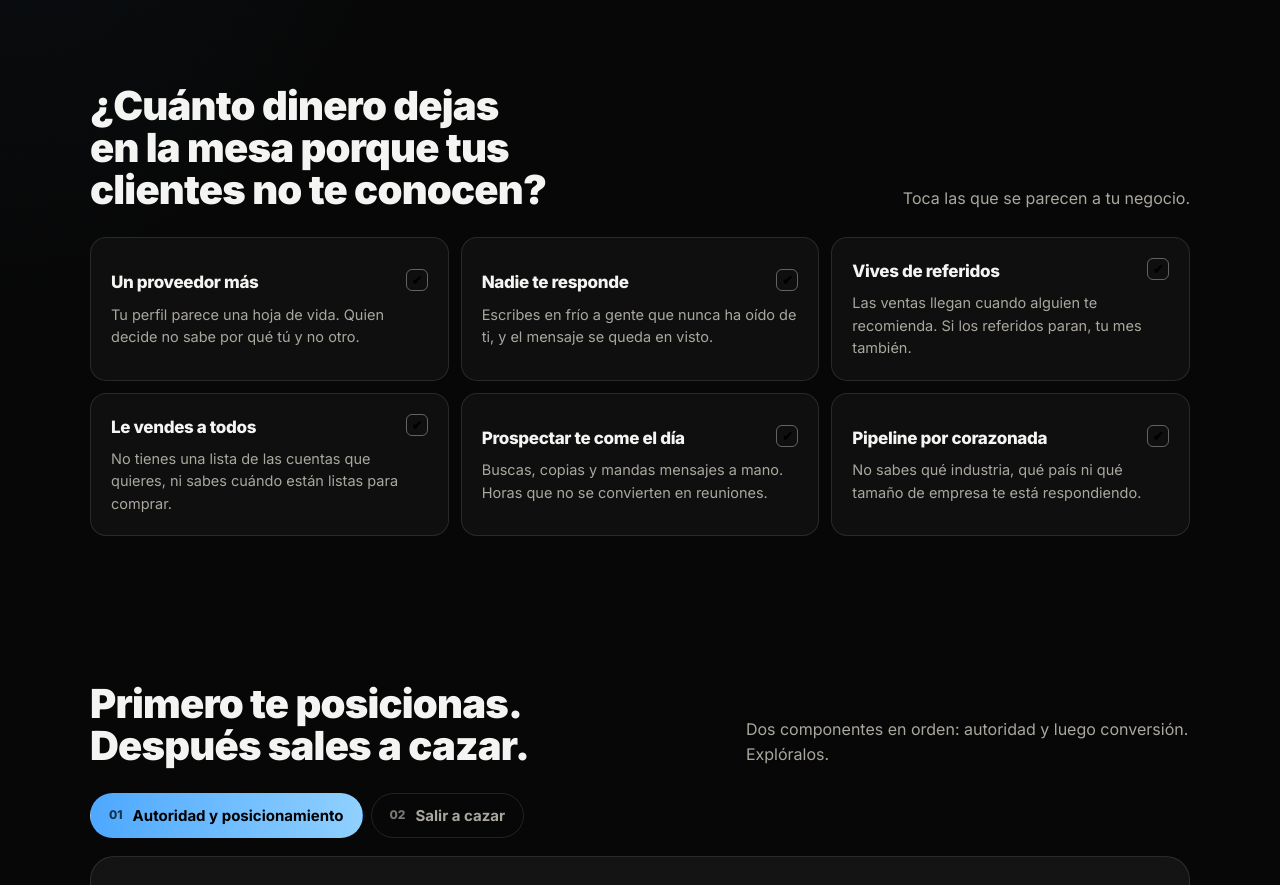
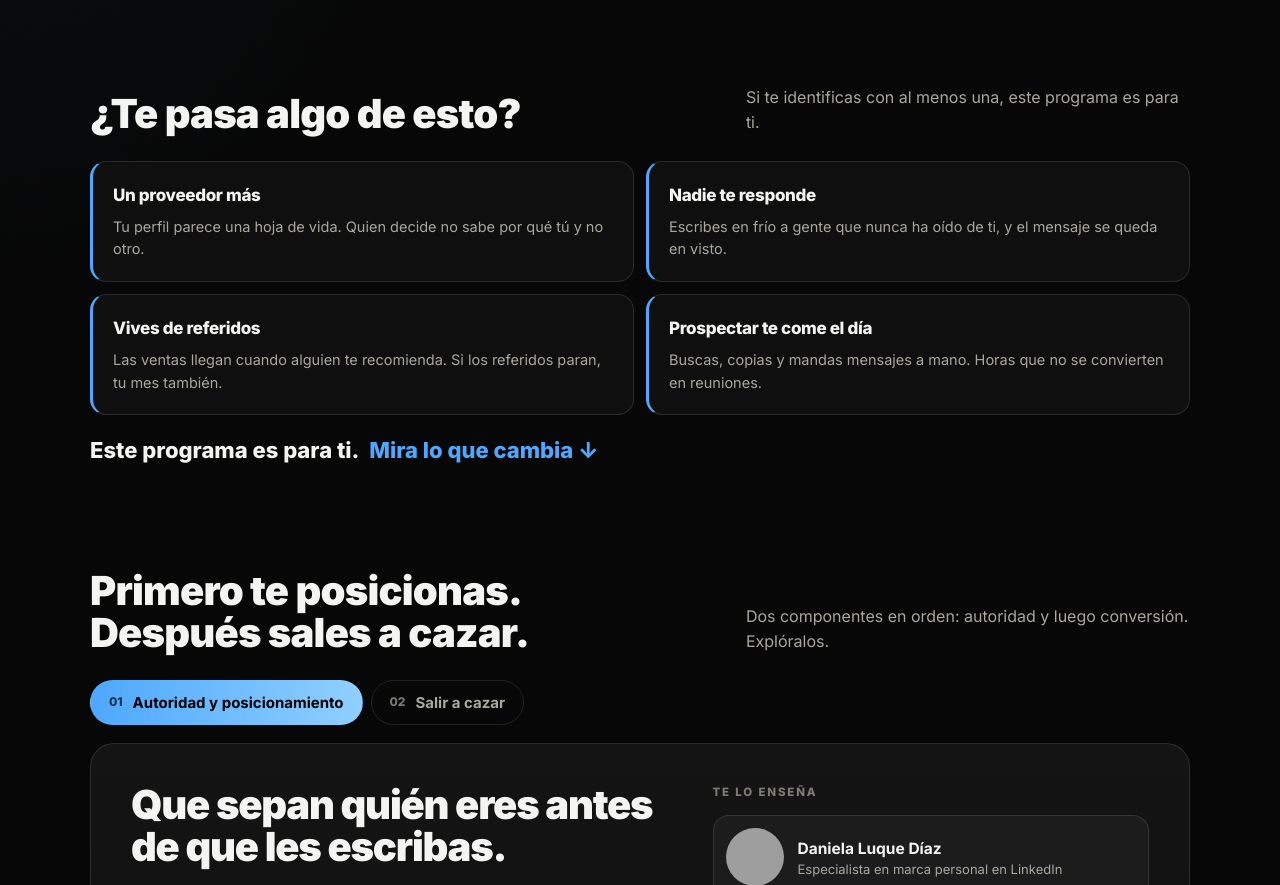
Before and after one commit to juan-30x/redes, a plain HTML site: page index.html in a window 1280 px wide. Shown: the part 6734-7619 px from the top of the page. Drawn offline with Linux system fonts and the light colour scheme; grey boxes are pictures that could not be loaded; animation ran at ten frames a second.

Commit message:
LinkedIn: dolores fijos, 4 tarjetas y 'este programa es para ti'
Co-Authored-By: Claude Opus 5.5 <noreply@anthropic.com>

```diff
--- a/index.html
+++ b/index.html
@@ -438,18 +438,16 @@ footer .wrap{display:flex;flex-wrap:wrap;justify-content:space-between;gap:10px}
 
     <div class="pains">
       <div class="sec-h reveal">
-        <h3>¿Cuánto dinero dejas en la mesa porque tus clientes no te conocen?</h3>
-        <p>Toca las que se parecen a tu negocio.</p>
+        <h3>¿Te pasa algo de esto?</h3>
+        <p>Si te identificas con al menos una, este programa es para ti.</p>
       </div>
-      <div class="pain-grid" data-group="li">
-        <button class="pain reveal" aria-pressed="false" data-p="autoridad"><h4>Un proveedor más <span class="box">✔</span></h4><p>Tu perfil parece una hoja de vida. Quien decide no sabe por qué tú y no otro.</p></button>
-        <button class="pain reveal" aria-pressed="false" data-p="autoridad"><h4>Nadie te responde <span class="box">✔</span></h4><p>Escribes en frío a gente que nunca ha oído de ti, y el mensaje se queda en visto.</p></button>
-        <button class="pain reveal" aria-pressed="false" data-p="caza"><h4>Vives de referidos <span class="box">✔</span></h4><p>Las ventas llegan cuando alguien te recomienda. Si los referidos paran, tu mes también.</p></button>
-        <button class="pain reveal" aria-pressed="false" data-p="caza"><h4>Le vendes a todos <span class="box">✔</span></h4><p>No tienes una lista de las cuentas que quieres, ni sabes cuándo están listas para comprar.</p></button>
-        <button class="pain reveal" aria-pressed="false" data-p="caza"><h4>Prospectar te come el día <span class="box">✔</span></h4><p>Buscas, copias y mandas mensajes a mano. Horas que no se convierten en reuniones.</p></button>
-        <button class="pain reveal" aria-pressed="false" data-p="caza"><h4>Pipeline por corazonada <span class="box">✔</span></h4><p>No sabes qué industria, qué país ni qué tamaño de empresa te está respondiendo.</p></button>
+      <div class="pain-grid static">
+        <div class="pain reveal"><h4>Un proveedor más</h4><p>Tu perfil parece una hoja de vida. Quien decide no sabe por qué tú y no otro.</p></div>
+        <div class="pain reveal"><h4>Nadie te responde</h4><p>Escribes en frío a gente que nunca ha oído de ti, y el mensaje se queda en visto.</p></div>
+        <div class="pain reveal"><h4>Vives de referidos</h4><p>Las ventas llegan cuando alguien te recomienda. Si los referidos paran, tu mes también.</p></div>
+        <div class="pain reveal"><h4>Prospectar te come el día</h4><p>Buscas, copias y mandas mensajes a mano. Horas que no se convierten en reuniones.</p></div>
       </div>
-      <p class="pain-out" id="li-out" aria-live="polite"></p>
+      <p class="pain-yes reveal">Este programa es para ti. <a href="#pilares-li">Mira lo que cambia ↓</a></p>
     </div>
 
     <div class="pillars" id="pilares-li">
```
